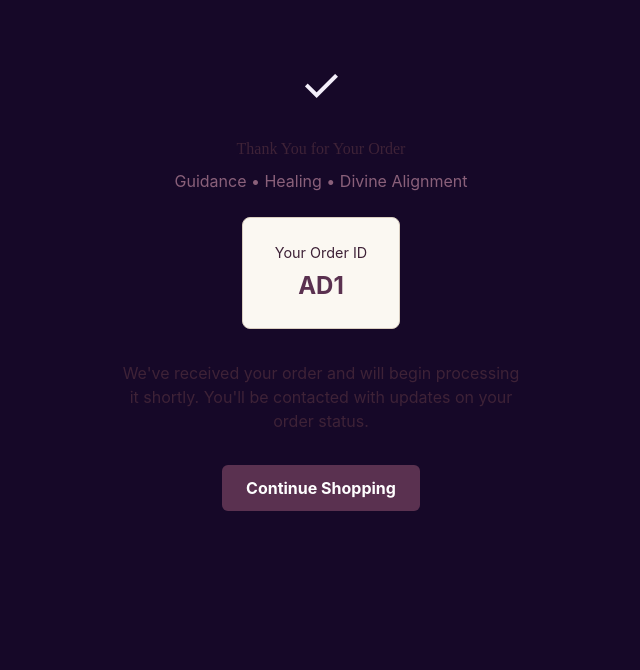
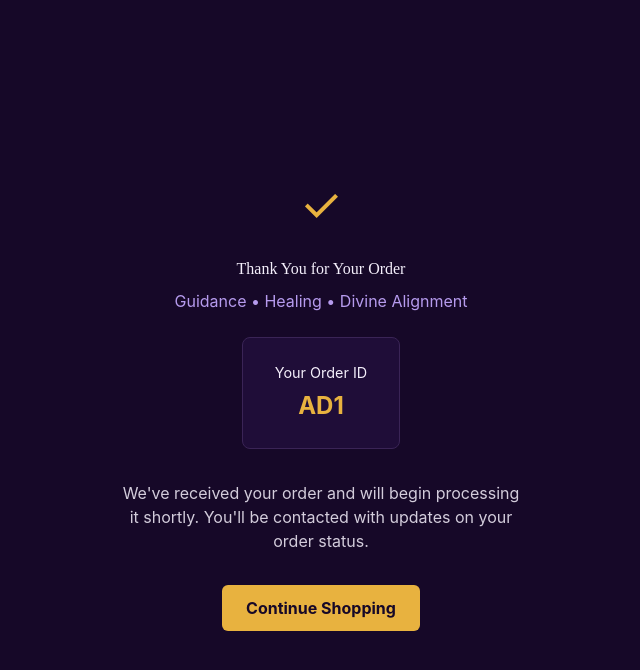
Before and after one commit to chavananand02340-wq/astrodisha-ecommerce, a Next.js app: page /order-confirmation/1 in a window 1280 px wide. Shown: the top 670 px of the page, without its empty margins (319-959 px from the left). Built offline with nearby package versions, Linux system fonts and the light colour scheme.

Commit message:
Update page.tsx

```diff
--- a/app/order-confirmation/[orderNumber]/page.tsx
+++ b/app/order-confirmation/[orderNumber]/page.tsx
@@ -18,7 +18,8 @@ export default function OrderConfirmationPage() {
   return (
     <div
       style={{
-        minHeight: "70vh",
+        minHeight: "100vh",
+        backgroundColor: "var(--astro-bg)",
         display: "flex",
         flexDirection: "column",
         alignItems: "center",
@@ -28,32 +29,32 @@ export default function OrderConfirmationPage() {
         fontFamily: "Inter, sans-serif",
       }}
     >
-      <div style={{ fontSize: "3rem", marginBottom: "1rem" }}>✓</div>
-      <h1 style={{ fontFamily: "Playfair Display, serif", color: "#3E2237", marginBottom: "0.5rem" }}>
+      <div style={{ fontSize: "3rem", marginBottom: "1rem", color: "var(--astro-primary)" }}>✓</div>
+      <h1 style={{ fontFamily: "Playfair Display, serif", color: "var(--astro-text)", marginBottom: "0.5rem" }}>
         Thank You for Your Order
       </h1>
-      <p style={{ color: "#8A607A", marginBottom: "1.5rem" }}>
+      <p style={{ color: "var(--astro-accent)", marginBottom: "1.5rem" }}>
         Guidance • Healing • Divine Alignment
       </p>
 
       <div
         style={{
-          backgroundColor: "#FBF8F2",
-          border: "1px solid #D9CEC1",
+          backgroundColor: "var(--astro-card)",
+          border: "1px solid var(--astro-border)",
           borderRadius: "8px",
           padding: "1.5rem 2rem",
           marginBottom: "2rem",
         }}
       >
-        <p style={{ color: "#3E2237", fontSize: "0.9rem", marginBottom: "0.3rem" }}>
+        <p style={{ color: "var(--astro-text)", fontSize: "0.9rem", marginBottom: "0.3rem" }}>
           Your Order ID
         </p>
-        <p style={{ color: "#5A3150", fontSize: "1.5rem", fontWeight: "bold" }}>
+        <p style={{ color: "var(--astro-primary)", fontSize: "1.5rem", fontWeight: "bold" }}>
           {displayId || "..."}
         </p>
       </div>
 
-      <p style={{ color: "#3E2237", maxWidth: "400px", marginBottom: "2rem" }}>
+      <p style={{ color: "var(--astro-text)", opacity: 0.85, maxWidth: "400px", marginBottom: "2rem" }}>
         We've received your order and will begin processing it shortly. You'll be
         contacted with updates on your order status.
       </p>
@@ -61,8 +62,8 @@ export default function OrderConfirmationPage() {
       <Link
         href="/"
         style={{
-          backgroundColor: "#5A3150",
-          color: "#fff",
+          backgroundColor: "var(--astro-primary)",
+          color: "var(--astro-primary-text)",
           padding: "0.7rem 1.5rem",
           borderRadius: "6px",
           textDecoration: "none",
@@ -73,4 +74,4 @@ export default function OrderConfirmationPage() {
       </Link>
     </div>
   );
-      }
+}
```
